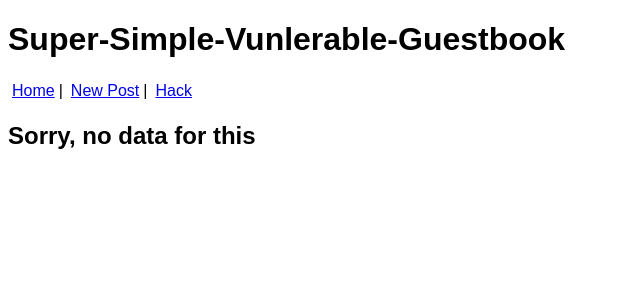
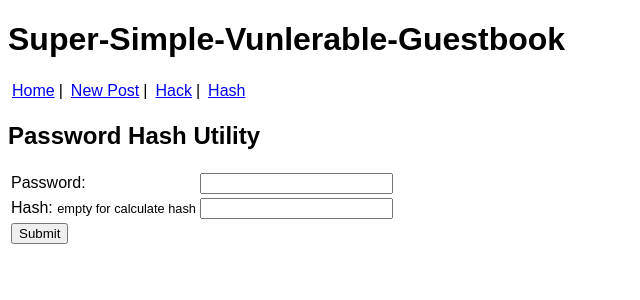
Before and after one commit to Inndy/super-simple-vulnerable-guestbook, a PHP site: page /index.php?mod=hash in a window 1280 px wide. Shown: the top 300 px of the page, without its empty margins (0-640 px from the left). Run offline with PHP 8.4, Linux system fonts and the light colour scheme; data that the repository does not hold is empty.

Commit message:
Add password hash utility

```diff
--- a/index.php
+++ b/index.php
@@ -26,6 +26,8 @@
         case 'post': require(APP_ROOT . 'mods/post.php'); break;
         // something interesting
         case 'hack': require(APP_ROOT . 'templates/hack.php'); break;
+        // password hash
+        case 'hash': require(APP_ROOT . 'mods/hash.php'); break;
         // home page
         default: require(APP_ROOT . 'mods/home.php');
     }
--- /dev/null
+++ b/mods/hash.php
@@ -0,0 +1,13 @@
+<?php if(!isset($conn)) die;
+    $pwd = $_POST['password'] ?: false;
+    $hash = $_POST['hash'] ?: false;
+
+    if ($pwd === false) {
+        require(APP_ROOT . '/templates/post-password.php');
+    } else if ($hash === false) {
+        $result = password_hash($pwd, PASSWORD_BCRYPT);
+        require(APP_ROOT . '/templates/post-result.php');
+    } else {
+        $result = password_verify($pwd, $hash) ? 'Match' : 'MisMatch';
+        require(APP_ROOT . '/templates/post-result.php');
+    }
--- a/style.css
+++ b/style.css
@@ -1,5 +1,10 @@
 body {
   font-family: sans-serif;
+  font-size: 100%;
+}
+
+.small {
+  font-size: 80%;
 }
 
 ul.nav {
--- a/templates/header.php
+++ b/templates/header.php
@@ -6,7 +6,8 @@
         $navs = [
             [ 'Home', '/'],
             [ 'New Post', '/?mod=new' ],
-            [ 'Hack', '/?mod=hack' ]
+            [ 'Hack', '/?mod=hack' ],
+            [ 'Hash', '/?mod=hash' ],
         ];
         foreach ($navs as $item)
             echo "<li><a href=\"{$item[1]}\">{$item[0]}</a></li>";
--- /dev/null
+++ b/templates/post-password.php
@@ -0,0 +1,34 @@
+<?php if(!isset($conn)) die; ?><!DOCTYPE html>
+<html>
+<head>
+    <meta charset="UTF-8">
+    <title><?php echo TITLE; ?></title>
+    <link rel="stylesheet" href="style.css" media="all">
+</head>
+<body>
+    <?php require(APP_ROOT . '/templates/header.php'); ?>
+    <section class="main">
+        <h1>Password Hash Utility</h1>
+        <form action="/?mod=hash" method="POST">
+            <table>
+                <tbody>
+                    <tr>
+                        <td><label for="password">Password:</label></td>
+                        <td><input id="password" type="password" name="password"></td>
+                    </tr>
+                    <tr>
+                        <td>
+                            <label for="hash">Hash:</label>
+                            <span class="small">empty for calculate hash</span>
+                        </td>
+                        <td><input id="hash" type="text" name="hash"></td>
+                    </tr>
+                    <tr>
+                        <td colspan="2"><button type="submit">Submit</button></td>
+                    </tr>
+                </tbody>
+            </table>
+        </form>
+    </section>
+</body>
+</html>
```
